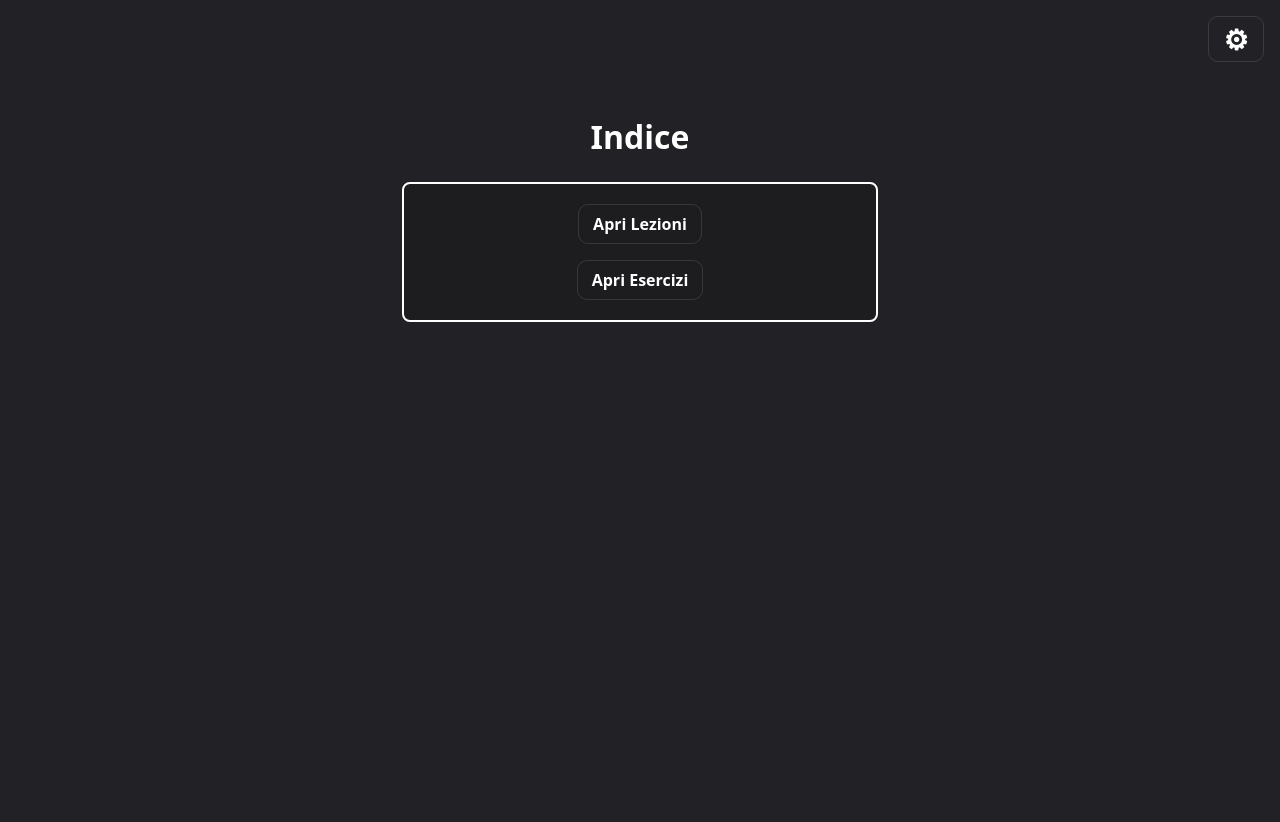
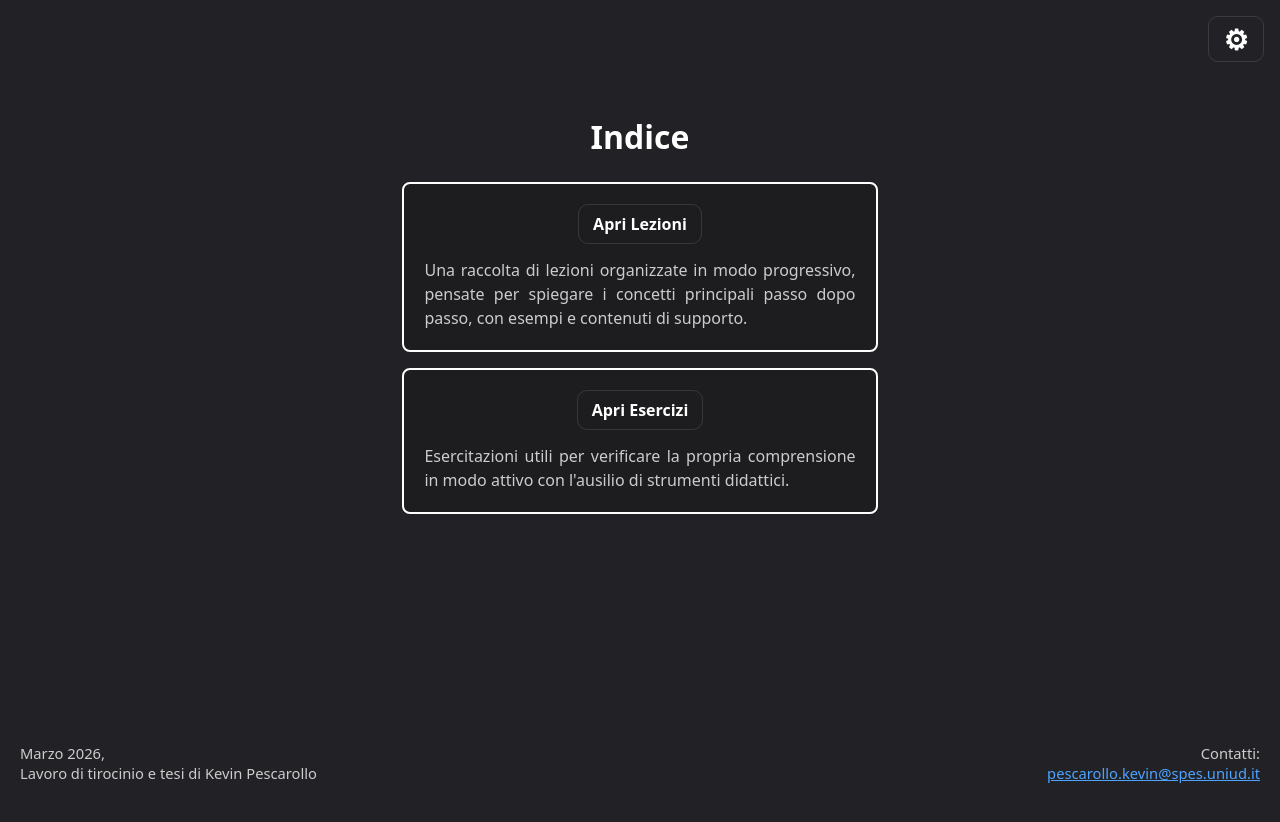
Before and after one commit to KevinUniud/Webpage_Logica, a plain HTML site: page index.html in a window 1280 px wide. Drawn offline with Linux system fonts and the light colour scheme.

Commit message:
Modificato index

```diff
--- a/index.html
+++ b/index.html
@@ -16,11 +16,29 @@
         <script src="scripts/app.js"></script>
         <h1>Indice</h1>
 
-        <div class="rounded-box index-actions-box" style="max-width: 520px; margin: 24px auto;">
-            <div class="index-actions">
-                <a class="btn-wide" href="lezioni/lezione-1.html">Apri Lezioni</a>
-                <a class="btn-wide" href="esercizi/esercitazione.html">Apri Esercizi</a>
+        <div class="index-boxes">
+            <div class="rounded-box index-actions-box">
+                <div class="index-actions">
+                    <a class="btn-wide" href="lezioni/lezione-1.html">Apri Lezioni</a>
+                    <p class="index-intro-text">Una raccolta di lezioni organizzate in modo progressivo, pensate per spiegare i concetti principali passo dopo passo, con esempi e contenuti di supporto.</p>
+                </div>
             </div>
+            <div class="rounded-box index-actions-box">
+                <div class="index-actions">
+                    <a class="btn-wide" href="esercizi/esercitazione.html">Apri Esercizi</a>
+                    <p class="index-intro-text">Esercitazioni utili per verificare la propria comprensione in modo attivo con l'ausilio di strumenti didattici.</p>
+                </div>
+            </div>
+        </div>
+
+        <div class="index-corner index-corner-left">
+            <p>Marzo 2026,</p>
+            <p>Lavoro di tirocinio e tesi di Kevin Pescarollo</p>
+        </div>
+
+        <div class="index-corner index-corner-right">
+            <p>Contatti:</p>
+            <p><a href="mailto:pescarollo.kevin@spes.uniud.it">pescarollo.kevin@spes.uniud.it</a></p>
         </div>
     </body>
 </html>
--- a/styles/components.css
+++ b/styles/components.css
@@ -72,17 +72,77 @@
 }
 
 /* Azioni e controlli della home/index. */
+.index-boxes {
+    max-width: 560px;
+    margin: 24px auto;
+    display: grid;
+    gap: 16px;
+}
+
+.index-actions-box {
+    margin: 0;
+}
+
 .index-actions {
     display: flex;
     flex-direction: column;
     justify-content: center;
-    align-items: center;
-    gap: 16px;
+    align-items: stretch;
+    gap: 14px;
 }
 
 .index-actions .btn-wide {
+    display: inline-block;
+    width: auto;
+    align-self: center;
     text-align: center;
     text-decoration: none;
+}
+
+.index-intro-text {
+    margin: 0;
+    color: var(--muted);
+    line-height: 1.5;
+    text-align: justify;
+}
+
+.index-corner {
+    position: fixed;
+    bottom: 16px;
+    max-width: min(38vw, 420px);
+    font-size: 0.92rem;
+    line-height: 1.35;
+    color: var(--muted);
+}
+
+.index-corner p {
+    margin: 0;
+}
+
+.index-corner-left {
+    left: 20px;
+    text-align: left;
+}
+
+.index-corner-right {
+    right: 20px;
+    text-align: right;
+}
+
+@media (max-width: 900px) {
+    .index-corner {
+        position: static;
+        max-width: none;
+        margin: 14px auto 0;
+        text-align: center;
+    }
+
+    .index-corner-left,
+    .index-corner-right {
+        left: auto;
+        right: auto;
+        text-align: center;
+    }
 }
 
 /* Blocchi contenuto e controlli comuni degli esercizi. */
```
Also changed, not shown: json.txt (added, +29 -0 lines).
